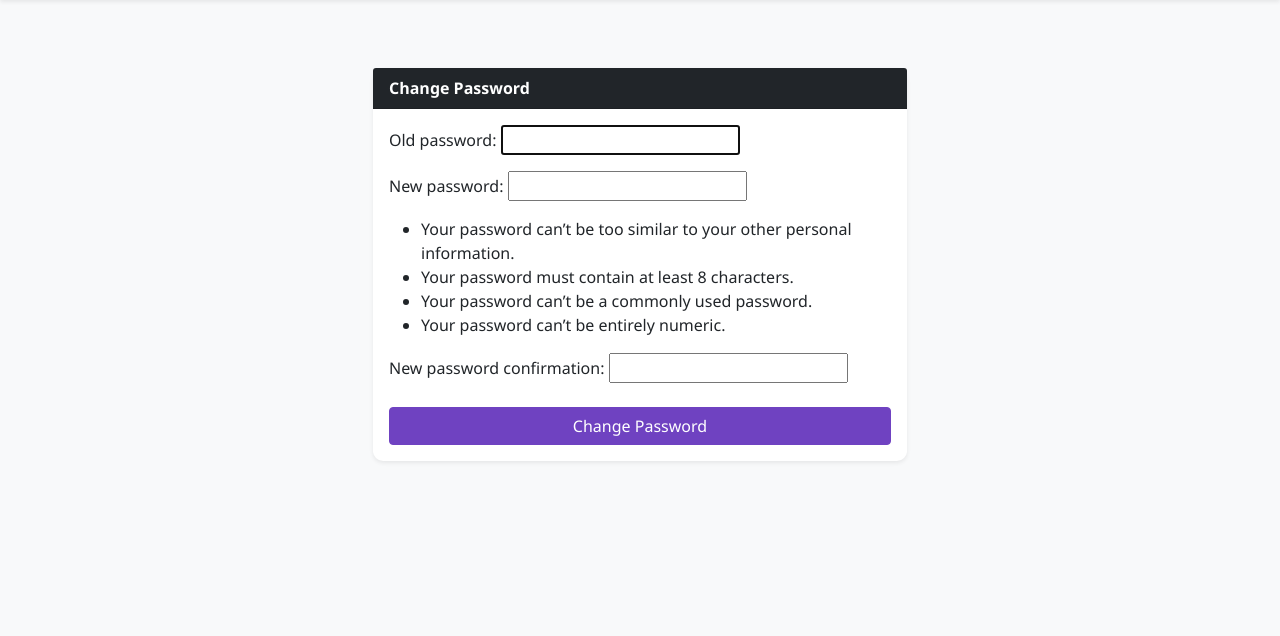
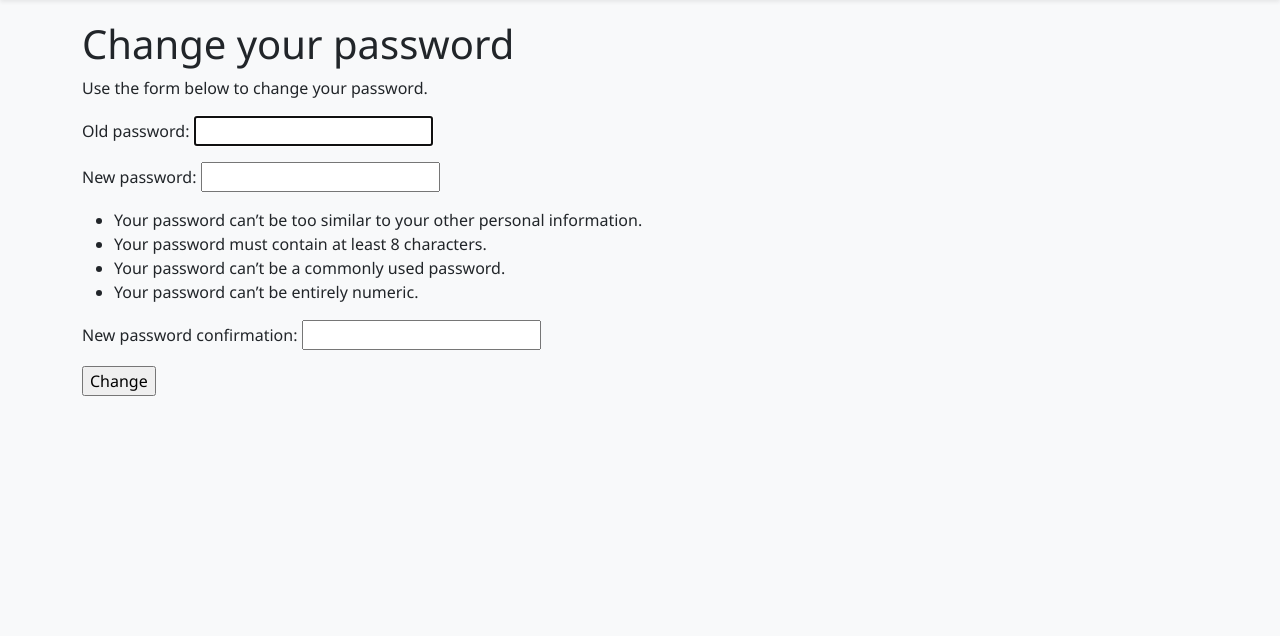
Before and after one commit to abdallah-9a/django, a Django app: page /account/password-change in a window 1280 px wide. Shown: the part 56-692 px from the top of the page. Run offline with Django 3.2, Linux system fonts and the light colour scheme; a user stored in the database is signed in.

Commit message:
Add templates for password change

```diff
--- a/bookmarks/templates/base.html
+++ b/bookmarks/templates/base.html
@@ -144,7 +144,7 @@
                   </a>
                 </li>
                 <li>
-                  <a class="dropdown-item" href="">
+                  <a class="dropdown-item" href="{% url 'password_change'%}">
                     <i class="fas fa-key me-2"></i>Change Password
                   </a>
                 </li>
--- /dev/null
+++ b/bookmarks/templates/registration/password_change_done.html
@@ -0,0 +1,6 @@
+{% extends "base.html" %} {% block title %}Password changed{% endblock %}
+{%block content %}
+<h1>Password changed</h1>
+<p>Your password has been successfully changed.</p>
+
+{% endblock content %}
--- /dev/null
+++ b/bookmarks/templates/registration/password_change_form.html
@@ -0,0 +1,10 @@
+{% extends "base.html" %} {% block title %}Change your password{% endblock %}
+{%block content %}
+<h1>Change your password</h1>
+<p>Use the form below to change your password.</p>
+<form method="post">
+  {{ form.as_p }}
+  <p><input type="submit" value="Change" /></p>
+  {% csrf_token %}
+</form>
+{% endblock %}
```
